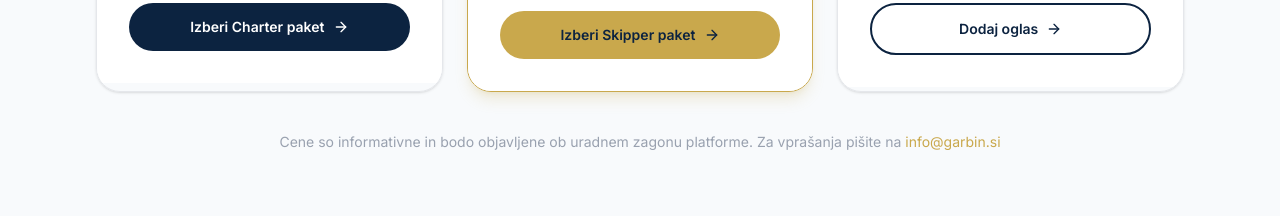
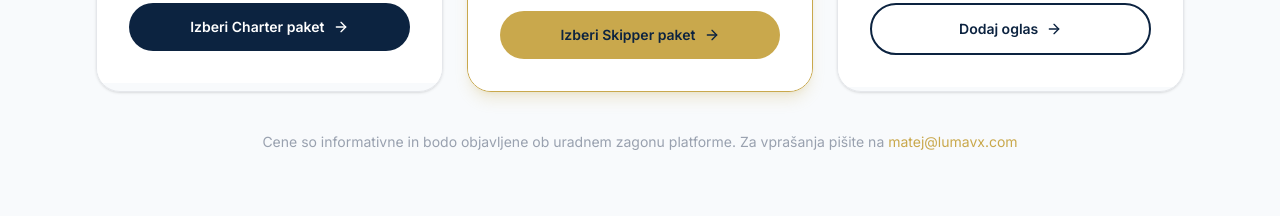
Before and after one commit to LVXC26/Nova-mapa-za-garbin, a Next.js app: page /paketi in a window 1280 px wide. Shown: the part 1020-1243 px from the top of the page. Built offline with nearby package versions, Linux system fonts and the light colour scheme; no server answers.

Commit message:
Replace stale contact email with matej@lumavx.com in src/app/paketi/page.tsx

```diff
--- a/src/app/paketi/page.tsx
+++ b/src/app/paketi/page.tsx
@@ -163,7 +163,7 @@ export default function PaketiPage() {
             {/* Opomba */}
             <p className="text-center text-sm text-gray-400 mt-10">
               Cene so informativne in bodo objavljene ob uradnem zagonu platforme.
-              Za vprašanja pišite na <a href="mailto:info@garbin.si" className="text-[#c9a84c] hover:underline">info@garbin.si</a>
+              Za vprašanja pišite na <a href="mailto:matej@lumavx.com" className="text-[#c9a84c] hover:underline">matej@lumavx.com</a>
             </p>
           </div>
         </section>
```
